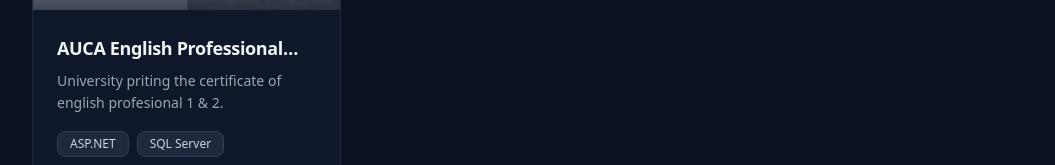
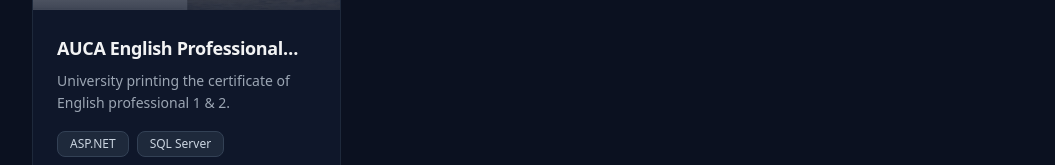
Before and after one commit to daniel2023-maseya2002/my-portfolio, a React (Vite) app: page / in a window 1280 px wide. Shown: the part 3842-4007 px from the top of the page, without its empty margins (112-1167 px from the left). Built offline with nearby package versions, Linux system fonts and the light colour scheme.

Commit message:
updated the projects js.

```diff
--- a/src/data/projects.js
+++ b/src/data/projects.js
@@ -1,26 +1,21 @@
 // src/data/projects.js
 
-// IMPORTANT:
-// - Original string paths are kept in `cover` and `images` (unchanged).
-// - Use `coverSrc` and `imagesSrc` in your UI to get Vite-bundled URLs that work in production.
-// - Files must exist at src/assets/projects/... (case-sensitive).
+// Import images (Vite will bundle them and return correct URLs)
+import imas1 from "../assets/projects/imas-1.jpg";
+import imas2 from "../assets/projects/imas-2.jpg";
+import imasCover from "../assets/projects/imas-cover.jpg";
 
-// Import project images so Vite bundles them for production
-import imas1Src from "../assets/projects/imas-1.jpg";
-import imas2Src from "../assets/projects/imas-2.jpg";
-import imasCoverSrc from "../assets/projects/imas-cover.jpg";
+import savingdm1 from "../assets/projects/savingdm-1.jpg";
+import savingdm2 from "../assets/projects/savingdm-2.jpg";
+import savingdmCover from "../assets/projects/savingdm-cover.jpg";
 
-import savingdm1Src from "../assets/projects/savingdm-1.jpg";
-import savingdm2Src from "../assets/projects/savingdm-2.jpg";
-import savingdmCoverSrc from "../assets/projects/savingdm-cover.jpg";
+import eyecare1 from "../assets/projects/eyecare-1.jpg";
+import eyecareCover from "../assets/projects/eyecare-cover.jpg";
 
-import eyecare1Src from "../assets/projects/eyecare-1.jpg";
-import eyecareCoverSrc from "../assets/projects/eyecare-cover.jpg";
+import auca1 from "../assets/projects/auca-1.jpg";
+import aucaCover from "../assets/projects/auca-cover.jpg";
 
-import auca1Src from "../assets/projects/auca-1.jpg";
-import aucaCoverSrc from "../assets/projects/auca-cover.jpg";
-
-// Each project has: id, title, type ('ux'|'eng'), short, role, tech, cover (original string), images (original strings), longDescription
+// Each project has: id, title, type ('ux'|'eng'), short, role, tech, cover (bundled URL), images (array of bundled URLs), longDescription, liveUrl
 const projects = [
   {
     id: "imas",
@@ -29,18 +24,12 @@
     short: "Mobility platform for improving ride experiences in Kinshasa.",
     role: "UX / UI / Frontend",
     tech: ["Figma", "React", "Tailwind", "Springboot"],
-    // original (kept)
-    cover: "/src/assets/projects/imas-cover.jpg",
-    images: [
-      "/src/assets/projects/imas-1.jpg",
-      "/src/assets/projects/imas-2.jpg"
-    ],
-    // added: safe, bundled URLs to use in production (preferred)
-    coverSrc: imasCoverSrc,
-    imagesSrc: [imas1Src, imas2Src],
+    // bundled URLs (use these in your UI as project.cover / project.images)
+    cover: imasCover,
+    images: [imas1, imas2],
     longDescription:
       "IMAS helps passengers request rides, track vehicles, and review drivers. I led the product flow, wireframes, UI design, and built the React prototype that communicates with backend APIs.",
-    liveUrl: "https://www.figma.com/proto/DpfNLTluKiiHRNtQshnhmX/IMAS?node-id=30-66&t=S1LJ4smKL7kroiuk-1" // Replace with your actual project URL
+    liveUrl: "https://www.figma.com/proto/DpfNLTluKiiHRNtQshnhmX/IMAS?node-id=30-66&t=S1LJ4smKL7kroiuk-1"
   },
   {
     id: "savingdm",
@@ -49,16 +38,11 @@
     short: "Savings & microcredit app with transactional features.",
     role: "Frontend / Backend",
     tech: ["React", "Expo", "Django REST", "Postgres"],
-    cover: "/src/assets/projects/savingdm-cover.jpg",
-    images: [
-      "/src/assets/projects/savingdm-1.jpg",
-      "/src/assets/projects/savingdm-2.jpg"
-    ],
-    coverSrc: savingdmCoverSrc,
-    imagesSrc: [savingdm1Src, savingdm2Src],
+    cover: savingdmCover,
+    images: [savingdm1, savingdm2],
     longDescription:
       "SavingDm manages user savings goals, transactions, and simple credit flows. I built the app logic, API integration, and the core data structures.",
-    liveUrl: "https://savings-management-frontend.vercel.app/" // Replace with your actual project URL
+    liveUrl: "https://savings-management-frontend.vercel.app/"
   },
   {
     id: "eyecare",
@@ -67,28 +51,24 @@
     short: "Health system for patient management and eyewear orders.",
     role: "Architecture / UI",
     tech: ["ASP.NET", "C#", "SQL"],
-    cover: "/src/assets/projects/eyecare-cover.jpg",
-    images: ["/src/assets/projects/eyecare-1.jpg"],
-    coverSrc: eyecareCoverSrc,
-    imagesSrc: [eyecare1Src],
+    cover: eyecareCover,
+    images: [eyecare1],
     longDescription:
       "A hospital system handling appointments, prescriptions, and eyewear inventory — built as a full product with role-based dashboards.",
-    liveUrl: "https://github.com/nestormuk/EyeCareMGT.git" // Replace with your actual project URL
+    liveUrl: "https://github.com/nestormuk/EyeCareMGT.git"
   },
   {
     id: "auca",
-    title: "AUCA English Professional Certifiacate",
+    title: "AUCA English Professional Certificate",
     type: "eng",
-    short: "University priting the certificate of english profesional 1 & 2.",
+    short: "University printing the certificate of English professional 1 & 2.",
     role: "Backend / DB / UI",
     tech: ["ASP.NET", "SQL Server", "Stored Procedures"],
-    cover: "/src/assets/projects/auca-cover.jpg",
-    images: ["/src/assets/projects/auca-1.jpg"],
-    coverSrc: aucaCoverSrc,
-    imagesSrc: [auca1Src],
+    cover: aucaCover,
+    images: [auca1],
     longDescription:
       "A certificate management system for AUCA English Professional levels 1 & 2; implemented backend workflows for certificate generation, database-driven validation using SQL Server and stored procedures, and a user-friendly UI for administrators to print and export official certificates.",
-    liveUrl: "https://registration.auca.ac.rw/StudentHome" // Replace with your actual project URL
+    liveUrl: "https://registration.auca.ac.rw/StudentHome"
   }
 ];
 
```
